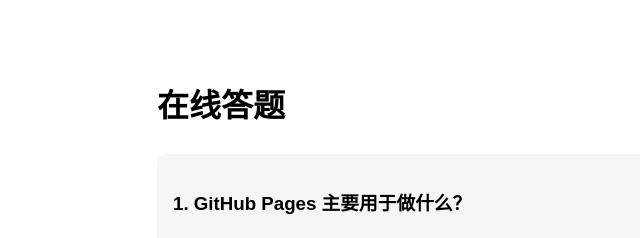
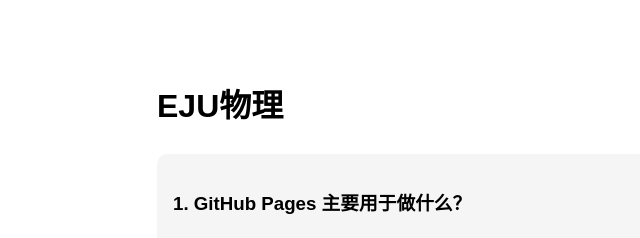
Before and after one commit to changebyme/EJU, a plain HTML site: page index.html in a window 1280 px wide. Shown: the top 238 px of the page, 83-723 px from the left. Drawn offline with Linux system fonts and the light colour scheme.

Commit message:
Update index.html

```diff
--- a/index.html
+++ b/index.html
@@ -2,11 +2,11 @@
 <html lang="zh-CN">
 <head>
   <meta charset="UTF-8" />
-  <title>答题网站</title>
+  <title>EJU在线答题</title>
   <link rel="stylesheet" href="style.css" />
 </head>
 <body>
-  <h1>在线答题</h1>
+  <h1>EJU物理</h1>
 
   <div id="quiz"></div>
 
```
